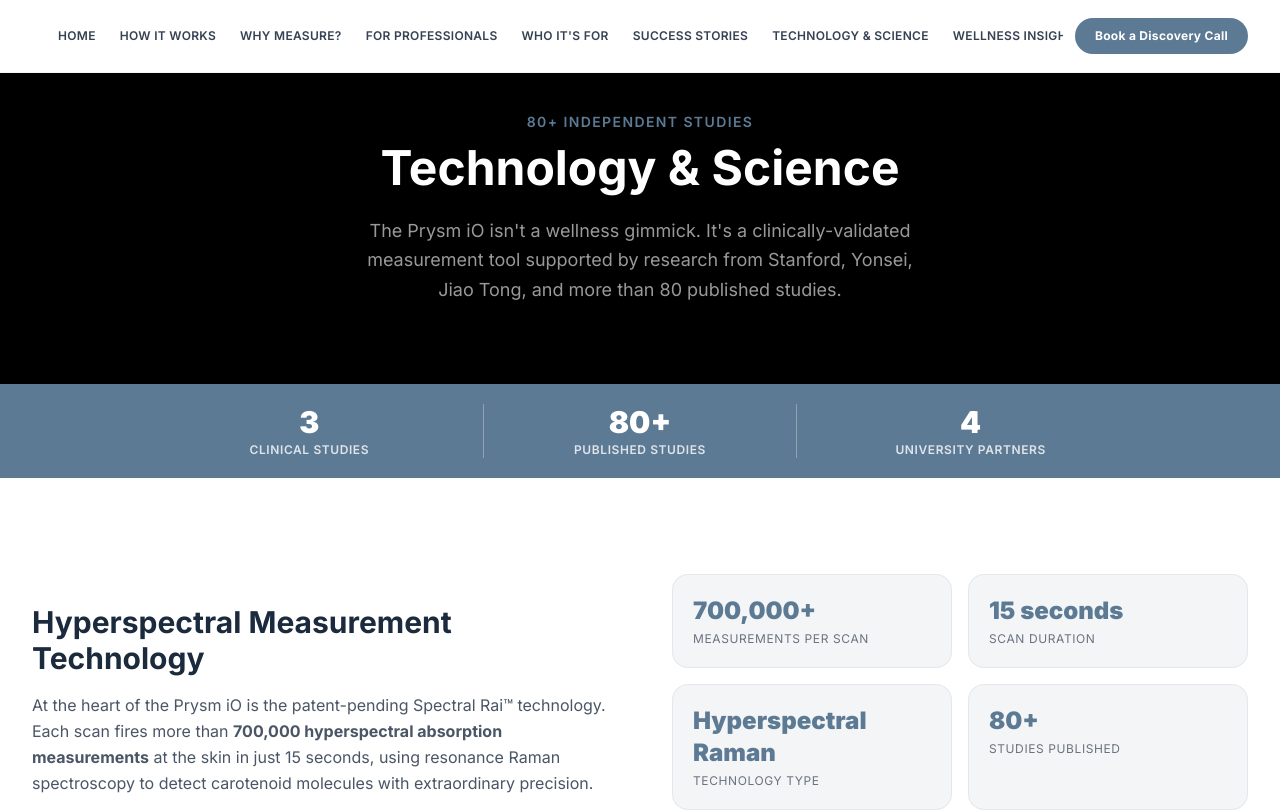
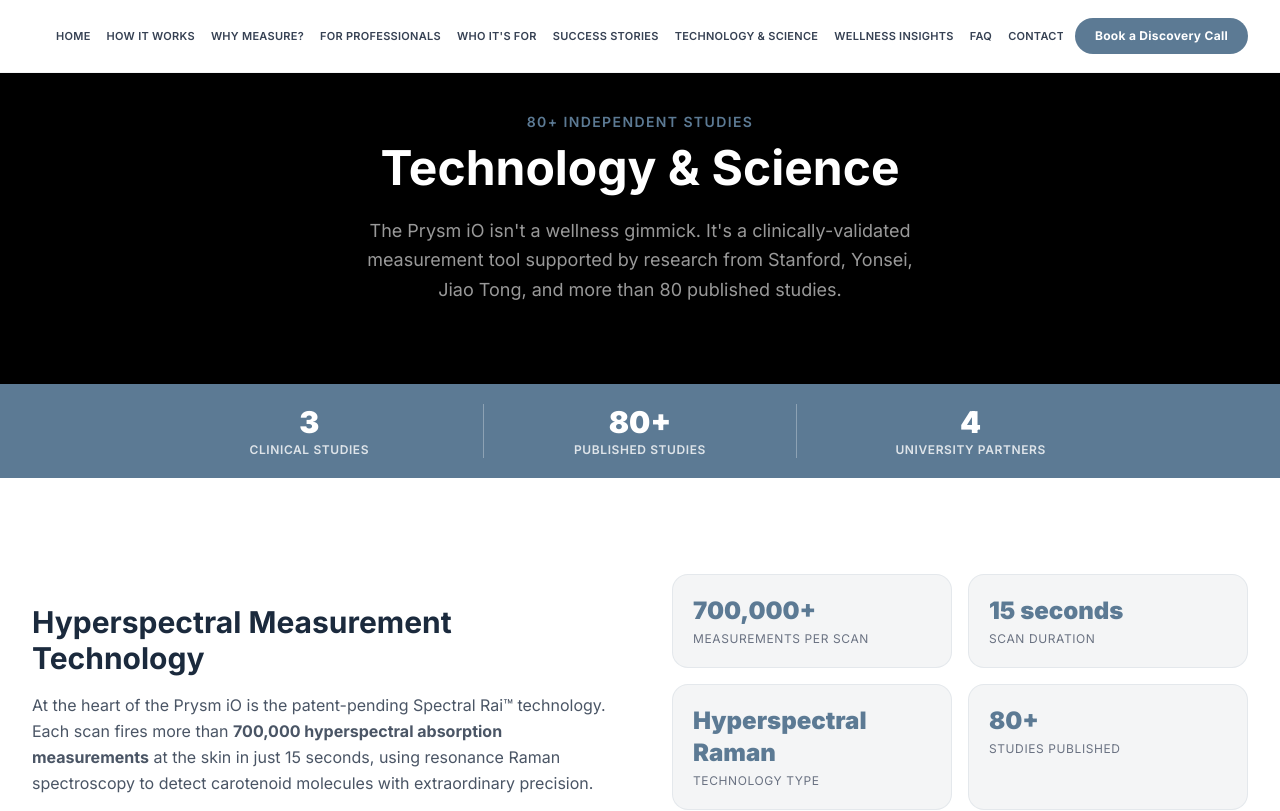
Before and after one commit to calligeroselaine/myantioxidantscore, a Next.js app: page /backed-by-science in a window 1280 px wide. Shown: the top 811 px of the page. Built offline with nearby package versions, Linux system fonts and the light colour scheme.

Commit message:
Update Navbar.tsx

```diff
--- a/src/components/Navbar.tsx
+++ b/src/components/Navbar.tsx
@@ -58,14 +58,14 @@
           {/* Desktop nav */}
           <div className="hidden lg:flex items-center min-w-0 flex-1 ml-4">
             <nav
-              className="flex items-center gap-x-1 flex-1 min-w-0 overflow-x-auto"
+              className="flex items-center flex-1 min-w-0 overflow-x-auto"
               aria-label="Main navigation"
             >
               {navLinks.map((link) => (
                 <Link
                   key={link.href}
                   href={link.href}
-                  className={`shrink-0 px-2.5 py-2 text-xs font-semibold tracking-wide whitespace-nowrap transition-colors duration-200 ${
+                  className={`shrink-0 px-2 py-2 text-[11px] font-semibold tracking-wide whitespace-nowrap transition-colors duration-200 ${
                     transparent
                       ? "text-white/80 hover:text-white"
                       : "text-gray-700 hover:text-[#1B2A3D]"
```
